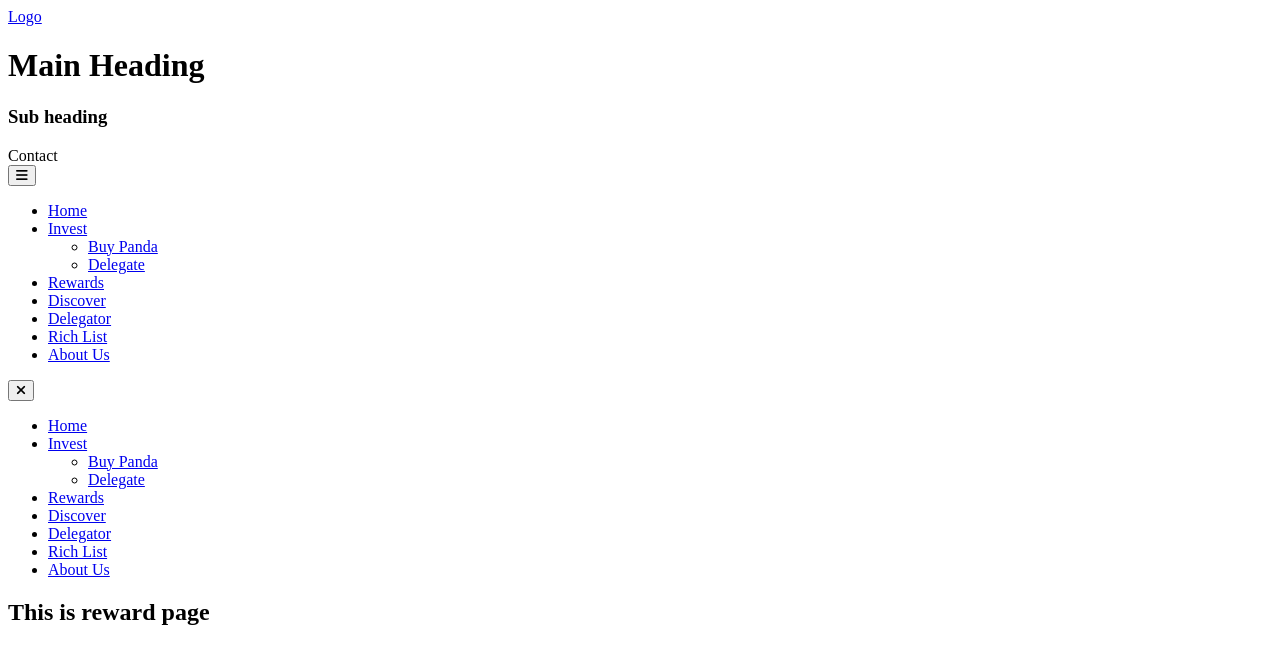
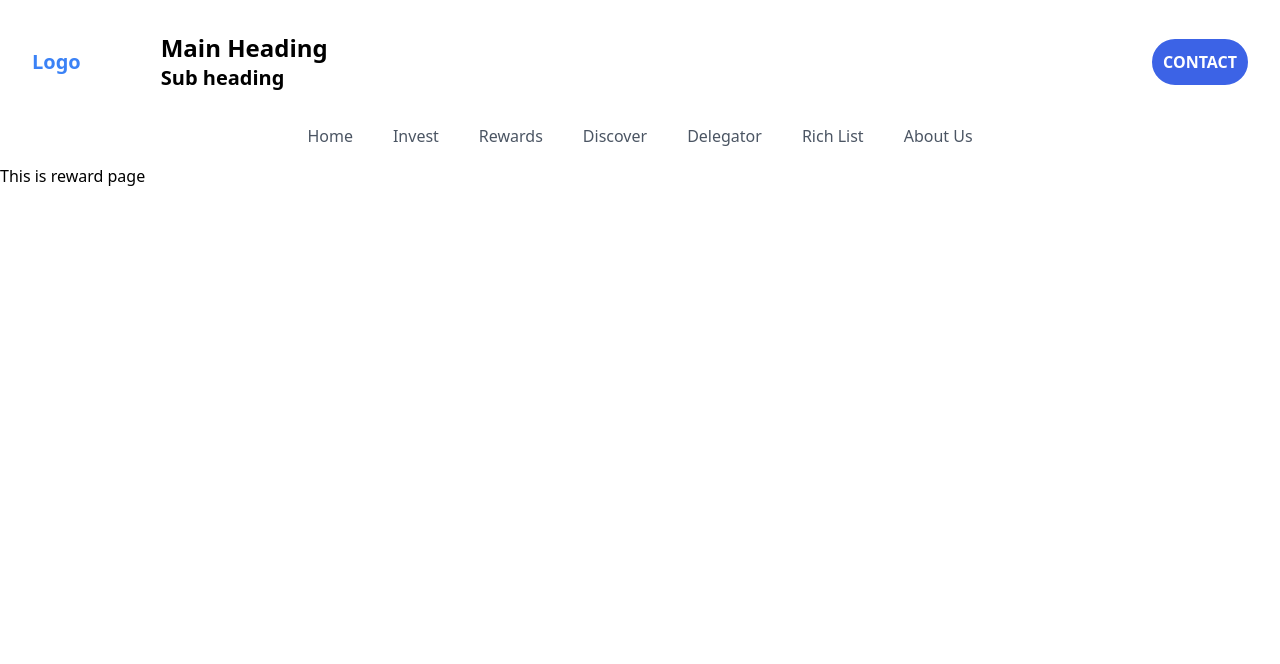
Before and after one commit to toushik018/demo-project, a plain HTML site: page rewards.html in a window 1280 px wide. Drawn offline with nearby package versions, Linux system fonts and the light colour scheme; files that its build step writes are made by us from their sources; the site is published under a folder, as on GitHub Pages, so addresses that start at the root find nothing.

Commit message:
second commit

```diff
--- a/discover.html
+++ b/discover.html
@@ -6,8 +6,8 @@
     <meta name="viewport" content="width=device-width, initial-scale=1.0">
     <title>Discover</title>
 
-    <link href="/output.css" rel="stylesheet" />
-    <link href="/button.css" rel="stylesheet" />
+    <link href="output.css" rel="stylesheet" />
+    <link href="button.css" rel="stylesheet" />
     <link rel="stylesheet" href="style.css" />
     <link rel="stylesheet" href="https://cdnjs.cloudflare.com/ajax/libs/font-awesome/6.4.0/css/all.min.css"
         integrity="sha512-iecdLmaskl7CVkqkXNQ/ZH/XLlvWZOJyj7Yy7tcenmpD1ypASozpmT/E0iPtmFIB46ZmdtAc9eNBvH0H/ZpiBw=="
--- a/rewards.html
+++ b/rewards.html
@@ -4,9 +4,9 @@
     <meta charset="UTF-8">
     <meta name="viewport" content="width=device-width, initial-scale=1.0">
     <title>Rewards</title>
-    <link href="/dist/output.css" rel="stylesheet" />
-    <link href="../src/button.css" rel="stylesheet" />
-    <link rel="stylesheet" href="../src/style.css" />
+    <link href="output.css" rel="stylesheet" />
+    <link href="button.css" rel="stylesheet" />
+    <link rel="stylesheet" href="style.css" />
     <link rel="stylesheet" href="https://cdnjs.cloudflare.com/ajax/libs/font-awesome/6.4.0/css/all.min.css"
     integrity="sha512-iecdLmaskl7CVkqkXNQ/ZH/XLlvWZOJyj7Yy7tcenmpD1ypASozpmT/E0iPtmFIB46ZmdtAc9eNBvH0H/ZpiBw=="
     crossorigin="anonymous" referrerpolicy="no-referrer" />
```
